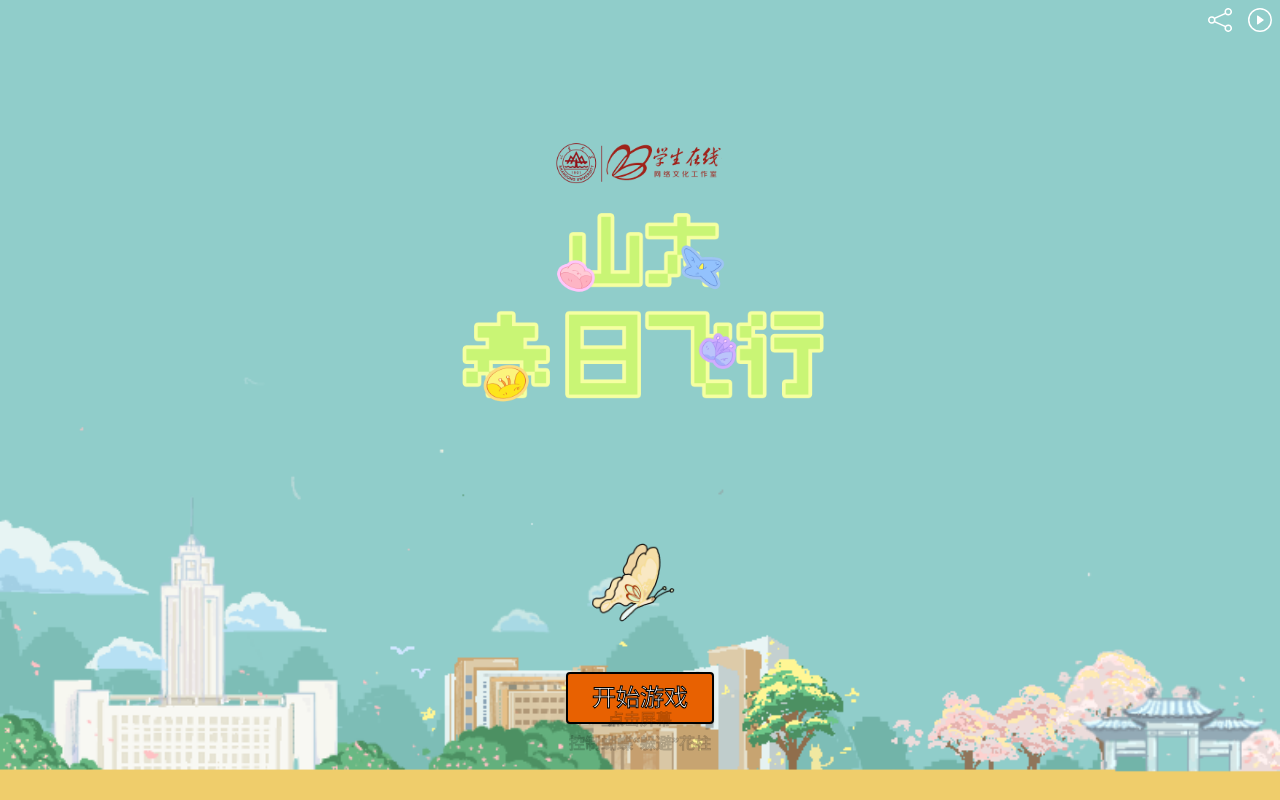
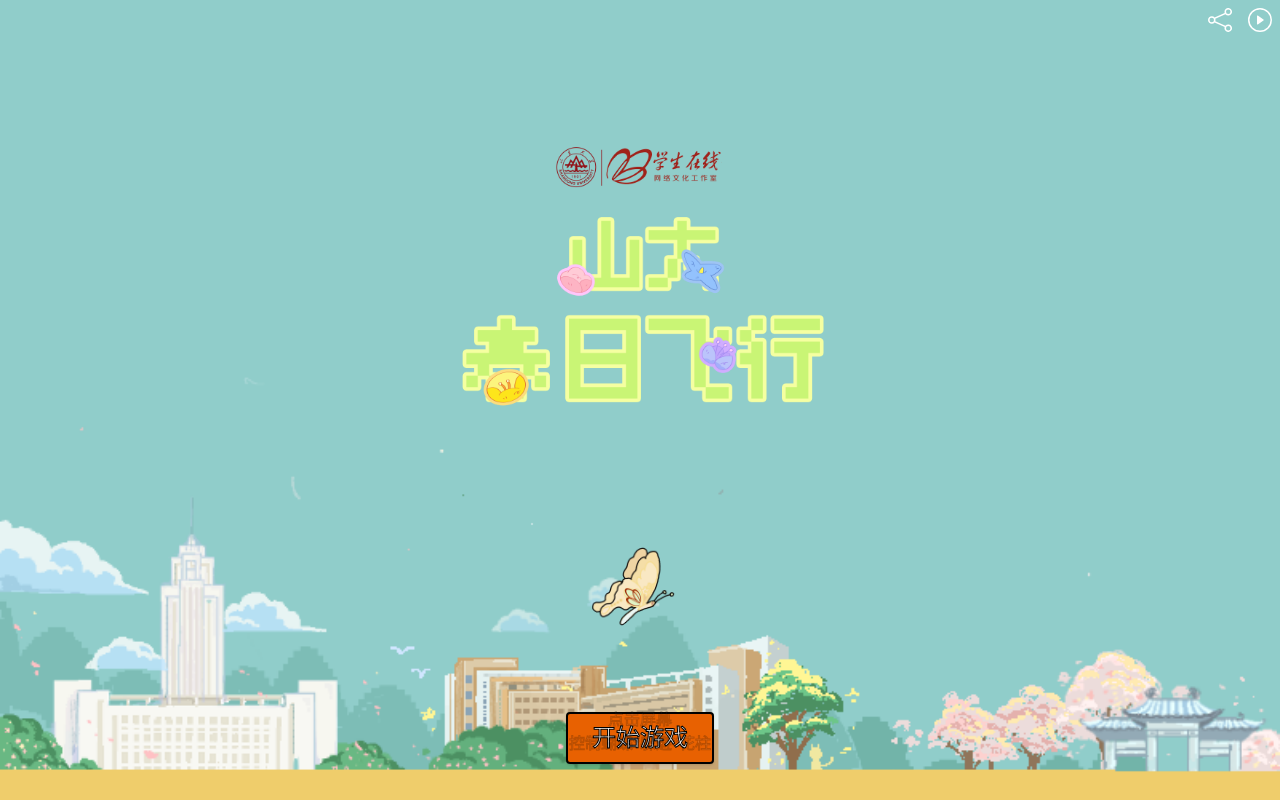
Before and after one commit to Little-Master-fun/flayypBird, a Vue app: page / in a window 1280 px wide. Built offline with nearby package versions, Linux system fonts and the light colour scheme; a web font is replaced by a local one.

Commit message:
Justify page

```diff
--- a/src/App.vue
+++ b/src/App.vue
@@ -410,9 +410,9 @@ onMounted(() => {
     <!-- 开始界面 -->
     <div
       v-if="!gameRunning"
-      class="absolute w-full h-full flex flex-col items-center justify-center"
+      class="absolute w-full h-full flex flex-col items-center "
     >
-      <img src="/images/title.png" alt="title" class="w-full md:w-1/2" />
+      <img src="/images/title.png" alt="title" class="w-full md:w-1/2 mt-20" />
       <transition name="smooth-move">
         <img
           :src="IMAGES.bird"
@@ -422,7 +422,7 @@ onMounted(() => {
       </transition>
       <button
         @click="startGame"
-        class="mt-6 px-6 py-2 bg-[#e86101] border-2 rounded shadow cursor-pointer"
+        class="mt-15 px-6 py-2 bg-[#e86101] border-2 rounded shadow cursor-pointer"
       >
         <!-- <img :src="IMAGES.startBtn" alt="Start" /> -->
         <p
```
Also changed, not shown: 1 other file (tests, documents, lock files or other folders).
